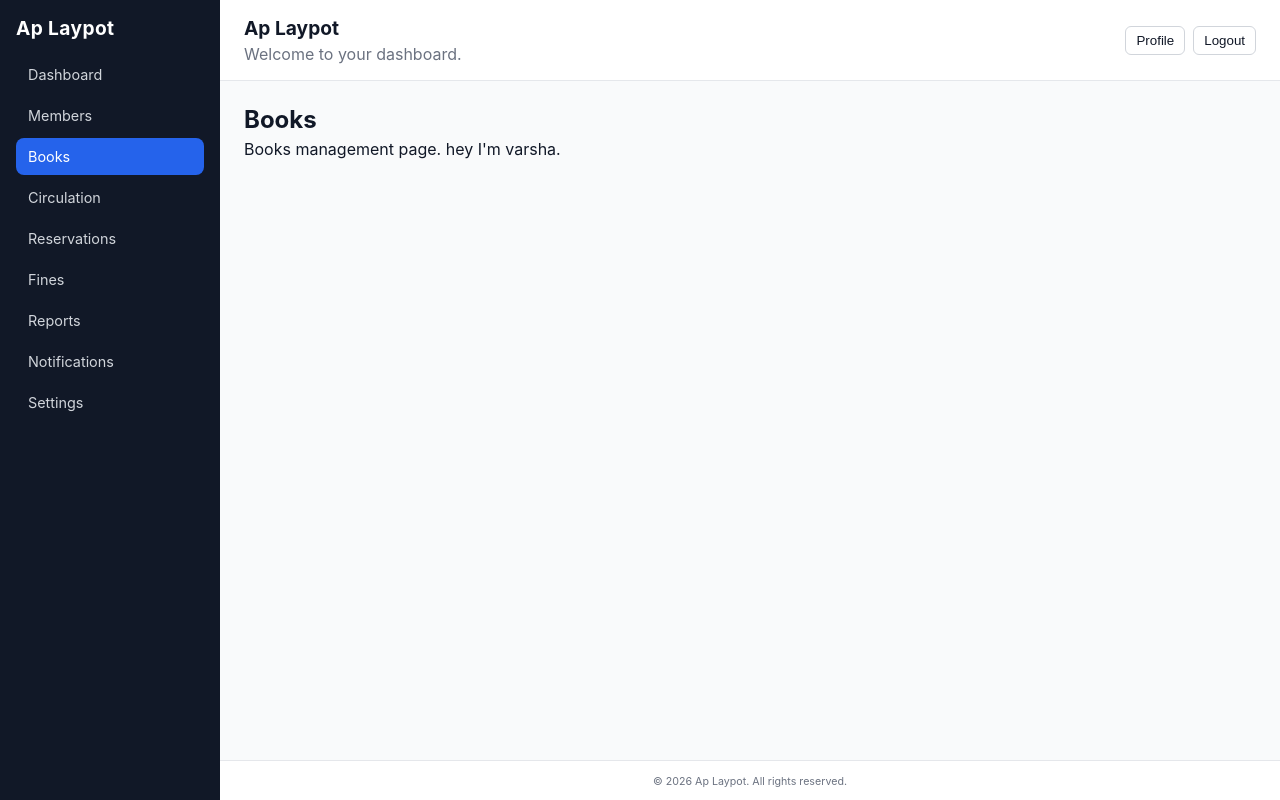
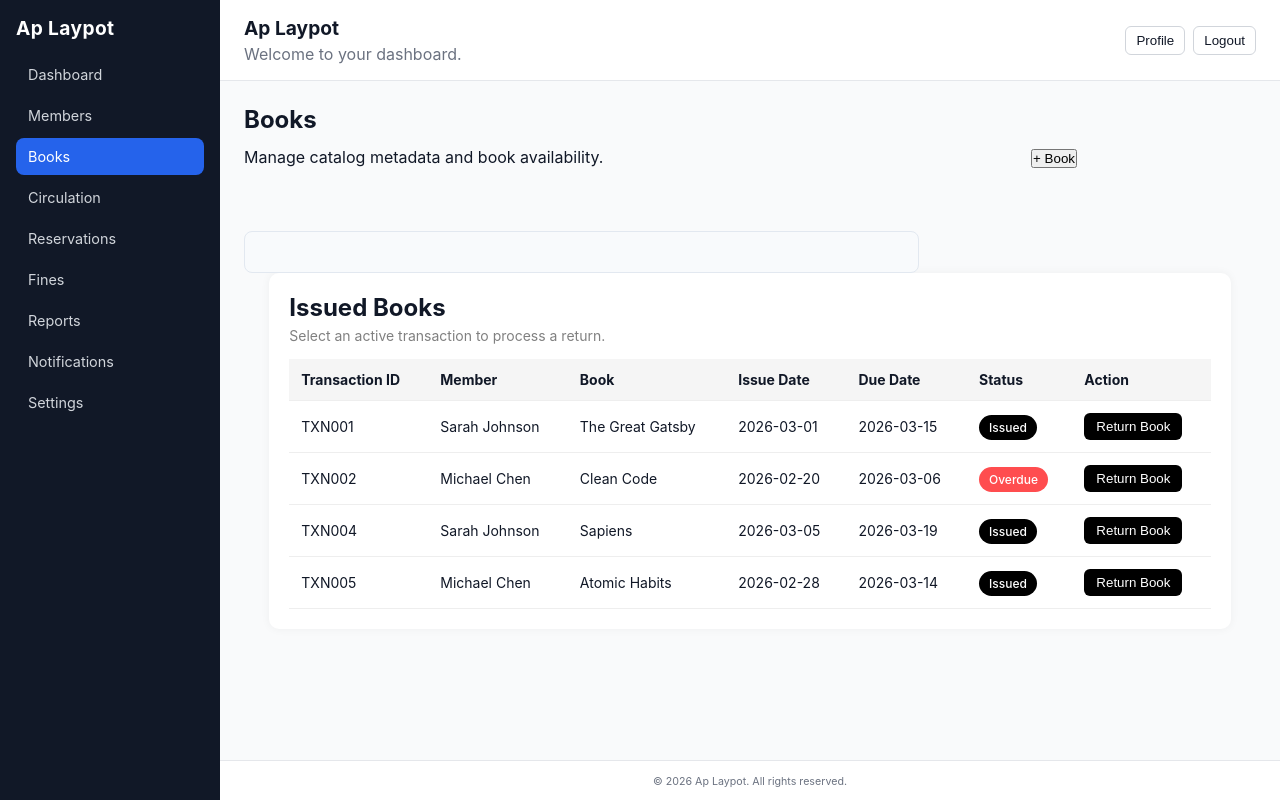
Before and after one commit to sanjivsahani-tech/LMS-Frontend, a React (Vite) app: page /books in a window 1280 px wide. Built offline with nearby package versions, Linux system fonts and the light colour scheme.

Commit message:
work complete

```diff
--- a/src/features/books/BooksPage.jsx
+++ b/src/features/books/BooksPage.jsx
@@ -1,5 +1,23 @@
-export function BooksPage(
-)
-{
-    return <div><h2>Books</h2><p>Books management page. hey I'm varsha.</p></div>;
+import Table from "../../components/table/Table";
+
+import "./Bookspage.css";
+
+
+export function BooksPage() {
+
+    return <>
+
+    <div>
+
+<div class="parent">
+    <div class="div1"><h2>Books</h2></div>
+    <div class="div2"><p>Manage catalog metadata and book availability.</p></div>
+    <div class="div3"><input></input></div>
+    <div class="div4"><button> + Book</button></div>
+</div>
+
+ <Table/>
+
+        </div></>
+
 }
--- /dev/null
+++ b/src/features/books/Bookspage.css
@@ -0,0 +1,28 @@
+.parent {
+    display: grid;
+    grid-template-columns: repeat(9, 1fr);
+    grid-template-rows: repeat(4, 1fr);
+    gap: 0px;
+}
+
+.div1 {
+    grid-column: span 6 / span 6;
+}
+
+.div2 {
+    grid-column: span 6 / span 6;
+    grid-row-start: 2;
+}
+
+.div3 {
+    grid-column: span 6 / span 6;
+    grid-column-start: 1;
+    grid-row-start: 4;
+}
+
+.div4 {
+    grid-column: span 2 / span 2;
+    grid-row: span 2 / span 2;
+    grid-column-start: 8;
+    grid-row-start: 2;
+}
```
